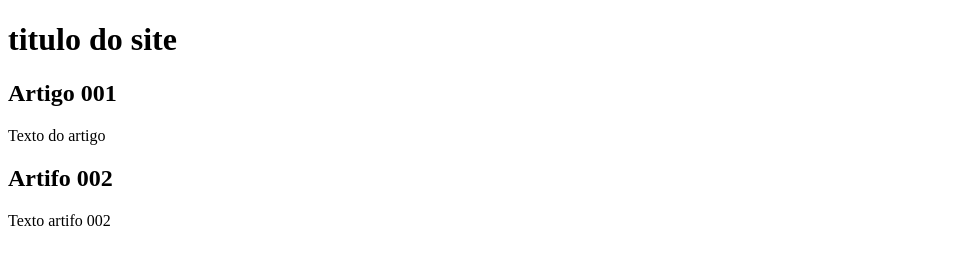
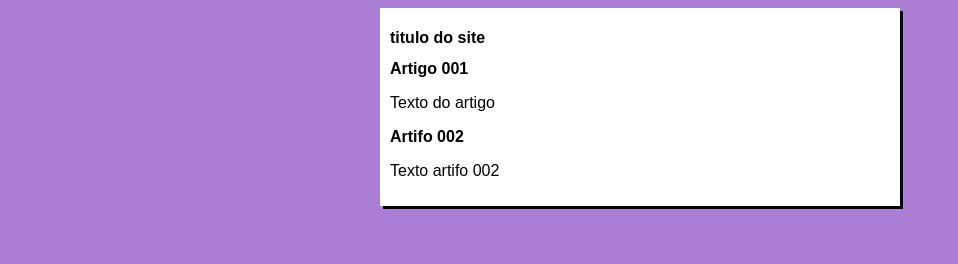
Before and after one commit to vladimirsejas/projeto-site---, a plain HTML site: page index.html in a window 1280 px wide. Shown: the whole page, without its empty margins (0-958 px from the left). Drawn offline with Linux system fonts and the light colour scheme.

Commit message:
Add external stylesheet and basic page styles
Created estlios/style.css with base styles for body and main elements, and linked it in index.html to apply consistent styling across the site.

```diff
--- /dev/null
+++ b/estlios/style.css
@@ -0,0 +1,20 @@
+
+*{
+    font-family: Arial, Helvetica, sans-serif;
+    font-size: 16px;
+
+}
+
+body {
+
+    background-color: rgb(171, 126, 213);
+}
+
+main {
+    background-color: white;
+    width: 500px;
+    margin: auto;
+    padding: 10px;
+    box-shadow: 3px 3px black;
+
+}
--- a/index.html
+++ b/index.html
@@ -4,6 +4,7 @@
     <meta charset="UTF-8">
     <meta name="viewport" content="width=device-width, initial-scale=1.0">
     <title>Título do site</title>
+    <link rel="stylesheet" href="estlios/style.css">
 </head>
 <body>
     <main>
```
